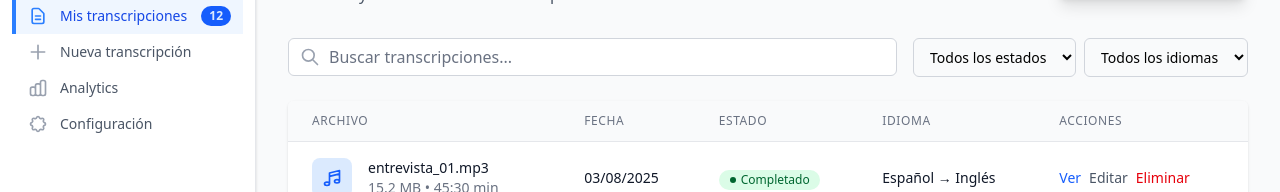
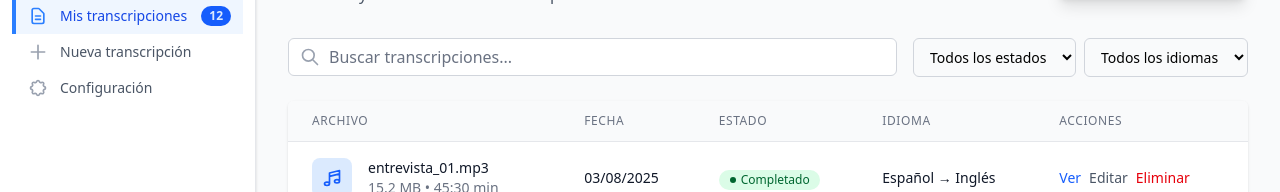
Before and after one commit to clutchdevs/transcript-service-generation-app, an Angular app: page /dashboard in a window 1280 px wide. Shown: the part 147-339 px from the top of the page. Built offline with nearby package versions, Linux system fonts and the light colour scheme; no server answers; sample sign-in values are in the browser's storage.

Commit message:
Simplifies sidenav navigation logic
Removes the concept of default sidenav items. The sidenav now relies solely on the items provided as input, simplifying the logic for determining which items to display. This change provides a more consistent and predictable behavior for the sidenav.

```diff
--- a/src/app/features/dashboard/components/sidenav/sidenav.ts
+++ b/src/app/features/dashboard/components/sidenav/sidenav.ts
@@ -2,7 +2,7 @@ import { Component, Input, Output, EventEmitter, signal, computed } from '@angul
 import { CommonModule } from '@angular/common';
 import { Router } from '@angular/router';
 import { SidenavHeader } from './sidenav-header/sidenav-header';
-import { SidenavItem, SidenavItemData } from './sidenav-item/sidenav-item';
+import { SidenavItem } from './sidenav-item/sidenav-item';
 
 export interface SidenavItemConfig {
   id: string;
@@ -62,37 +62,8 @@ export class Sidenav {
     return this.collapsed$() ? 'w-16' : 'w-64';
   }
 
-  // Default navigation items
-  readonly defaultItems: SidenavItemConfig[] = [
-    {
-      id: 'transcriptions',
-      label: 'Mis transcripciones',
-      icon: 'M9 12h6m-6 4h6m2 5H7a2 2 0 01-2-2V5a2 2 0 012-2h5.586a1 1 0 01.707.293l5.414 5.414a1 1 0 01.293.707V19a2 2 0 01-2 2z',
-      route: '/dashboard',
-      badge: '12'
-    },
-    {
-      id: 'new-transcription',
-      label: 'Nueva transcripción',
-      icon: 'M12 4v16m8-8H4',
-      route: '/dashboard/new'
-    },
-    {
-      id: 'analytics',
-      label: 'Analytics',
-      icon: 'M9 19v-6a2 2 0 00-2-2H5a2 2 0 00-2 2v6a2 2 0 002 2h2a2 2 0 002-2zm0 0V9a2 2 0 012-2h2a2 2 0 012 2v10m-6 0a2 2 0 002 2h2a2 2 0 002-2m0 0V5a2 2 0 012-2h2a2 2 0 012 2v14a2 2 0 01-2 2h-2a2 2 0 01-2-2z',
-      route: '/dashboard/analytics'
-    },
-    {
-      id: 'settings',
-      label: 'Configuración',
-      icon: 'M10.325 4.317c.426-1.756 2.924-1.756 3.35 0a1.724 1.724 0 002.573 1.066c1.543-.94 3.31.826 2.37 2.37a1.724 1.724 0 001.065 2.572c1.756.426 1.756 2.924 0 3.35a1.724 1.724 0 00-1.066 2.573c.94 1.543-.826 3.31-2.37 2.37a1.724 1.724 0 00-2.572 1.065c-.426 1.756-2.924 1.756-3.35 0a1.724 1.724 0 00-2.573-1.066c-1.543.94-3.31-.826-2.37-2.37a1.724 1.724 0 00-1.065-2.572c-1.756-.426-1.756-2.924 0-3.35a1.724 1.724 0 001.066-2.573c-.94-1.543.826-3.31 2.37-2.37.996.608 2.296.07 2.572-1.065z',
-      route: '/dashboard/settings'
-    }
-  ];
-
-  // Computed navigation items
-  readonly navigationItems = computed(() => this.items.length > 0 ? this.items : this.defaultItems);
+  // Navigation items
+  readonly navigationItems = computed(() => this.items);
 
   // Methods
   onItemClick(item: SidenavItemConfig): void {
--- a/src/app/features/dashboard/pages/home/home.ts
+++ b/src/app/features/dashboard/pages/home/home.ts
@@ -53,12 +53,6 @@ export class Home {
       route: '/dashboard/new'
     },
     {
-      id: 'analytics',
-      label: 'Analytics',
-      icon: 'M9 19v-6a2 2 0 00-2-2H5a2 2 0 00-2 2v6a2 2 0 002 2h2a2 2 0 002-2zm0 0V9a2 2 0 012-2h2a2 2 0 012 2v10m-6 0a2 2 0 002 2h2a2 2 0 002-2m0 0V5a2 2 0 012-2h2a2 2 0 012 2v14a2 2 0 01-2 2h-2a2 2 0 01-2-2z',
-      route: '/dashboard/analytics'
-    },
-    {
       id: 'settings',
       label: 'Configuración',
       icon: 'M10.325 4.317c.426-1.756 2.924-1.756 3.35 0a1.724 1.724 0 002.573 1.066c1.543-.94 3.31.826 2.37 2.37a1.724 1.724 0 001.065 2.572c1.756.426 1.756 2.924 0 3.35a1.724 1.724 0 00-1.066 2.573c.94 1.543-.826 3.31-2.37 2.37a1.724 1.724 0 00-2.572 1.065c-.426 1.756-2.924 1.756-3.35 0a1.724 1.724 0 00-2.573-1.066c-1.543.94-3.31-.826-2.37-2.37a1.724 1.724 0 00-1.065-2.572c-1.756-.426-1.756-2.924 0-3.35a1.724 1.724 0 001.066-2.573c-.94-1.543.826-3.31 2.37-2.37.996.608 2.296.07 2.572-1.065z',
```
